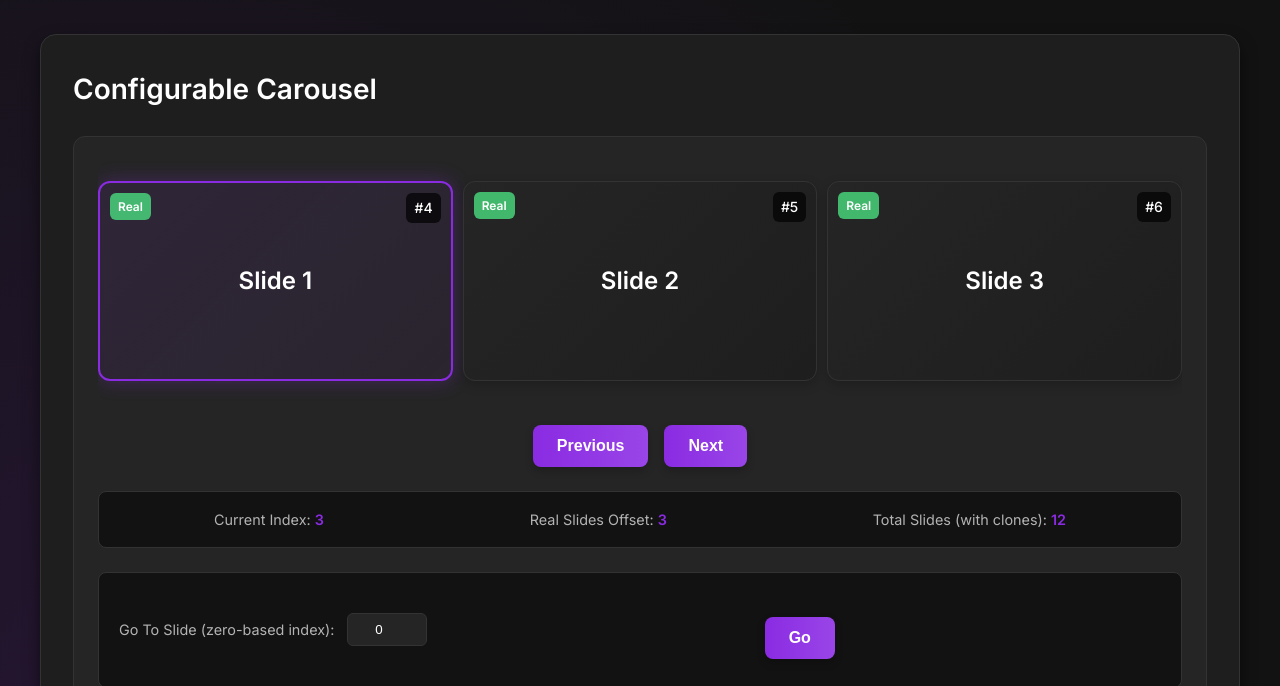
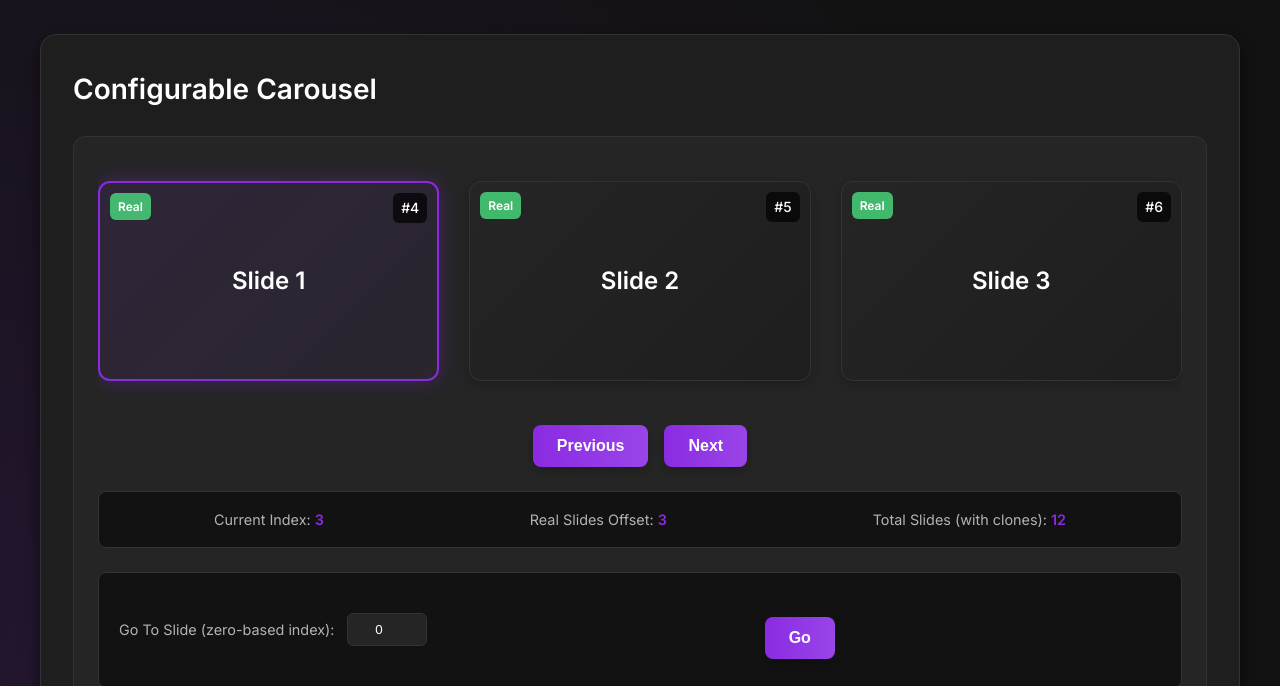
Before and after one commit to princesaliya4922/carousel, a website: page index.html in a window 1280 px wide. Shown: the part 114-800 px from the top of the page. Drawn offline with Linux system fonts and the light colour scheme.

Commit message:
Refactor gap handling for carousel; implement responsive gap configuration based on viewport width

```diff
--- a/index.html
+++ b/index.html
@@ -751,7 +751,7 @@
       infiniteLoop: true,
       speed: 300,
       slidesPerView: { default: 1, 768: 2, 1024: 3 },
-      gap: 10,
+      gap: { default: 10, 768: 5, 1024: 30 },
       slidesToMove: 1,
       autoplay: { enabled: false, delay: 3000, pauseOnInteraction: true, pauseAfterInteraction: false }
     }).init();
--- a/src/index.js
+++ b/src/index.js
@@ -34,7 +34,7 @@ class Swipix {
       infiniteLoop: false,
       speed: 300,
       slidesPerView: { default: 1 },
-      gap: 0,
+      gap: { default: 0 },
       slidesToMove: 1,
       autoplay: { enabled: false, delay: 3000, pauseOnInteraction: false, pauseAfterInteraction: false },
       lazyMedia: false,
@@ -45,6 +45,10 @@ class Swipix {
       dynamicHeightBottomOffset: 0, // New: Additional bottom offset in pixels.
       ...config
     };
+
+    if (typeof this.config.gap === 'number') {
+      this.config.gap = { default: this.config.gap };
+    }
 
     this.state = {
       currentIndex: 0,
@@ -467,6 +471,8 @@ class Swipix {
   _calculateDimensions(carouselData) {
     const { container, slides } = carouselData;
     const viewportWidth = window.innerWidth;
+
+    // Calculate responsive slidesPerView (existing code)
     let slidesPerView = this.config.slidesPerView.default;
     const breakpoints = Object.keys(this.config.slidesPerView)
       .filter(bp => bp !== 'default')
@@ -479,19 +485,43 @@ class Swipix {
       }
     }
     carouselData.slidesPerView = slidesPerView;
+
+    // NEW: Calculate responsive gap
+    let gap = this.config.gap.default;
+    const gapBreakpoints = Object.keys(this.config.gap)
+      .filter(bp => bp !== 'default')
+      .map(bp => parseInt(bp, 10))
+      .sort((a, b) => b - a);
+    for (const bp of gapBreakpoints) {
+      if (viewportWidth >= bp) {
+        gap = this.config.gap[bp];
+        break;
+      }
+    }
+    carouselData.gap = gap;
+
     carouselData.containerWidth = container.offsetWidth;
-    const totalGapSpace = this.config.gap * (slidesPerView - 1);
+    // Use the calculated gap value instead of this.config.gap
+    const totalGapSpace = carouselData.gap * (slidesPerView - 1);
     carouselData.slideWidth = (carouselData.containerWidth - totalGapSpace) / slidesPerView;
     carouselData.totalSlides = carouselData.originalSlides.length;
+
     slides.forEach(slide => {
       slide.style.width = `${carouselData.slideWidth}px`;
+      // Update margin-right with the calculated gap
+      if (carouselData.gap > 0) {
+        slide.style.marginRight = `${carouselData.gap}px`;
+      } else {
+        slide.style.marginRight = '0px';
+      }
     });
-    carouselData.gap = this.config.gap;
+
     if (carouselData.isInfinite) {
       this._setupInfiniteLoop(carouselData);
     }
+
     this._positionSlides(carouselData);
-    // If dynamicHeight is enabled and only one slide is visible, adjust container height.
+
     if (this.config.dynamicHeight && slidesPerView === 1) {
       this._adjustContainerHeight(carouselData);
     } else {
@@ -923,6 +953,13 @@ class Swipix {
       };
       delete newConfig.autoplay;
     }
+
+    if (newConfig.gap !== undefined) {
+      if (typeof newConfig.gap === 'number') {
+        newConfig.gap = { default: newConfig.gap };
+      }
+    }
+
     this.config = { ...this.config, ...newConfig };
     this.state.carousels.forEach(carouselData => {
       if (this.config.infiniteLoop !== carouselData.isInfinite) {
```
